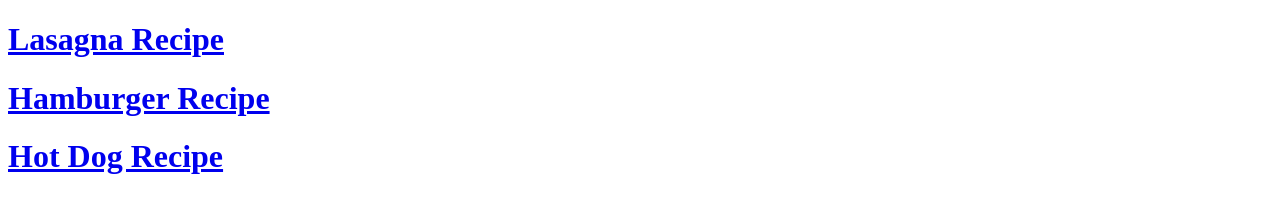
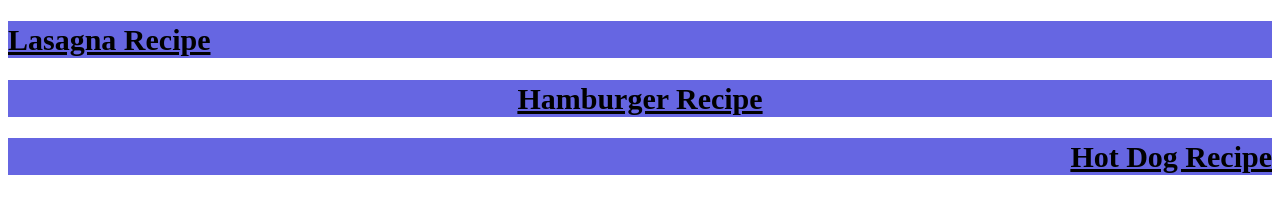
Before and after one commit to Ramasiken/odin-recipes, a plain HTML site: page index.html in a window 1280 px wide. Drawn offline with Linux system fonts and the light colour scheme.

Commit message:
Add CSS style to homepage

```diff
--- a/index.html
+++ b/index.html
@@ -3,10 +3,11 @@
     <head>
         <meta charset="utf-8">
         <title>Odin Recipes</title>
+        <link rel="stylesheet" href="style.css">
     </head>
     <body>
-        <h1><a href="recipes/lasagna.html">Lasagna Recipe</a></h1>
-        <h1><a href="recipes/hamburger.html">Hamburger Recipe</a></h1>
-        <h1><a href="recipes/hot_dog.html">Hot Dog Recipe</a></h1>
+        <h1 class="header1"><a href="recipes/lasagna.html" class="lasagna">Lasagna Recipe</a></h1>
+        <h1 class="header2"><a href="recipes/hamburger.html" class="hamburger">Hamburger Recipe</a></h1>
+        <h1 class="header3"><a href="recipes/hot_dog.html" class="hotdog">Hot Dog Recipe</a></h1>
     </body>
 </html>
--- /dev/null
+++ b/style.css
@@ -0,0 +1,41 @@
+.lasagna{
+    color: black;
+
+    font-size: 30px;
+    font-family: 'Times New Roman', Times, serif;
+
+}
+
+.header1{
+
+    background-color: rgb(102, 102, 226);
+    text-align: initial;
+}
+
+.hamburger{
+    color: black;
+
+    font-size: 30px;
+    font-family: 'Times New Roman', Times, serif;
+
+}
+
+.header2{
+
+    background-color: rgb(102, 102, 226);
+    text-align: center;
+}
+
+.hotdog{
+    color: black;
+
+    font-size: 30px;
+    font-family: 'Times New Roman', Times, serif;
+
+}
+
+.header3{
+
+    background-color: rgb(102, 102, 226);
+    text-align: end;
+}
```
Also changed, not shown: 1 other file.
